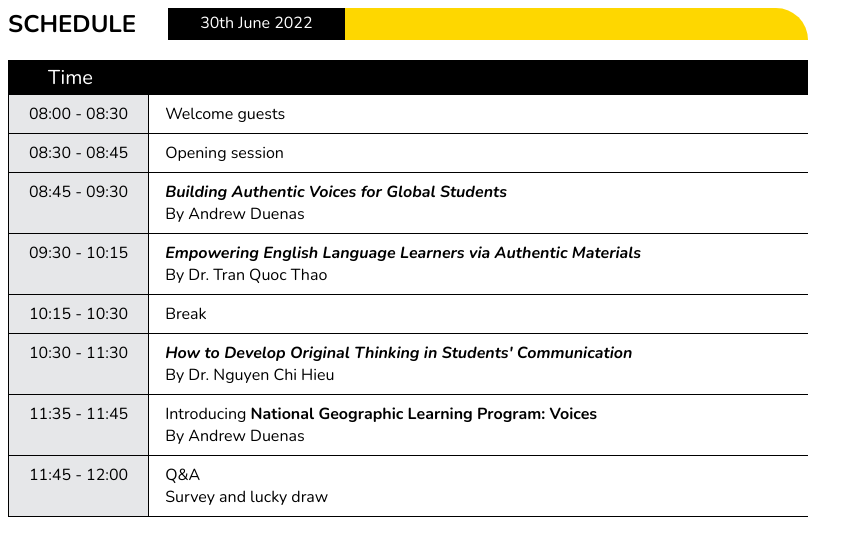
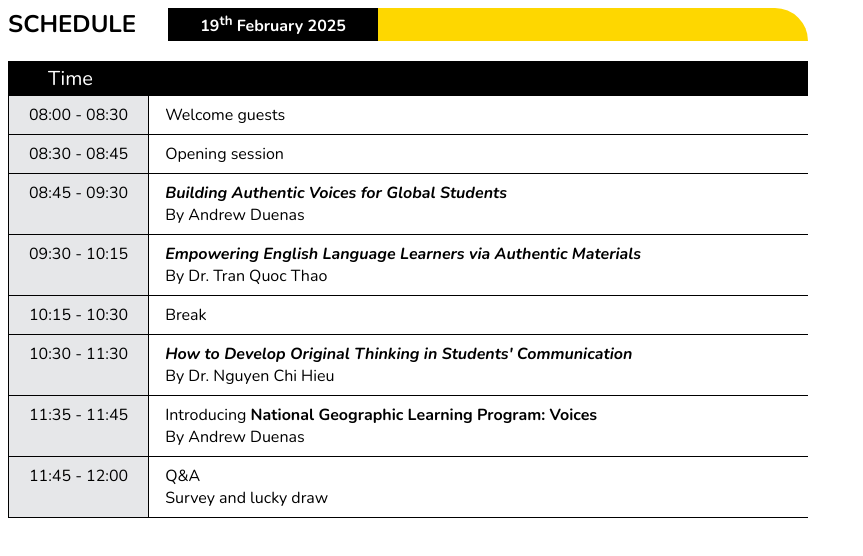
Before and after one commit to haingdc/schedule, a plain HTML site: page index.html in a window 1280 px wide. Shown: the whole page, without its empty margins (0-863 px from the left). Drawn offline with nearby package versions, Linux system fonts and the light colour scheme.

Commit message:
Update styles and change schedule date in index.html

```diff
--- a/index.html
+++ b/index.html
@@ -62,6 +62,8 @@
             background-color: #000;
             color: #fff;
             padding: 4px 32px;
+            font-size: 16px;
+            font-weight: bold;
           }
 
           .else {
@@ -117,7 +119,7 @@
         <div class="label">
           schedule
         </div>
-        <div class="value">30th June 2022</div>
+        <div class="value">19<sup>th</sup> February 2025</div>
         <div class="else"></div>
       </div>
       <div class="schedule--table">
```
